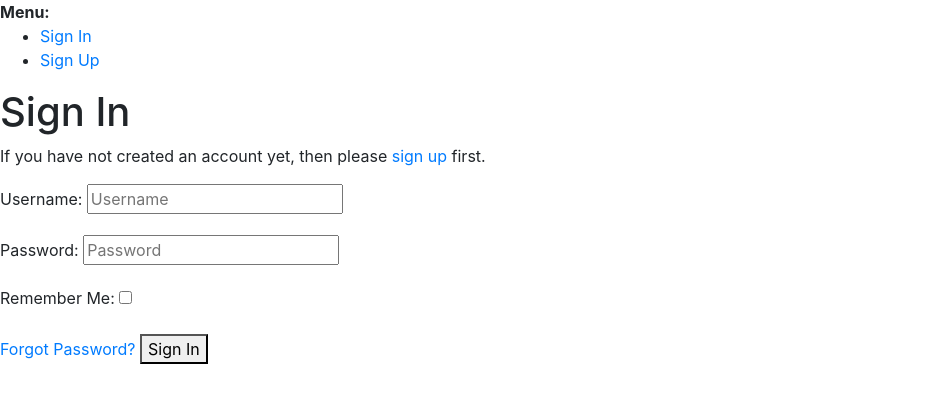
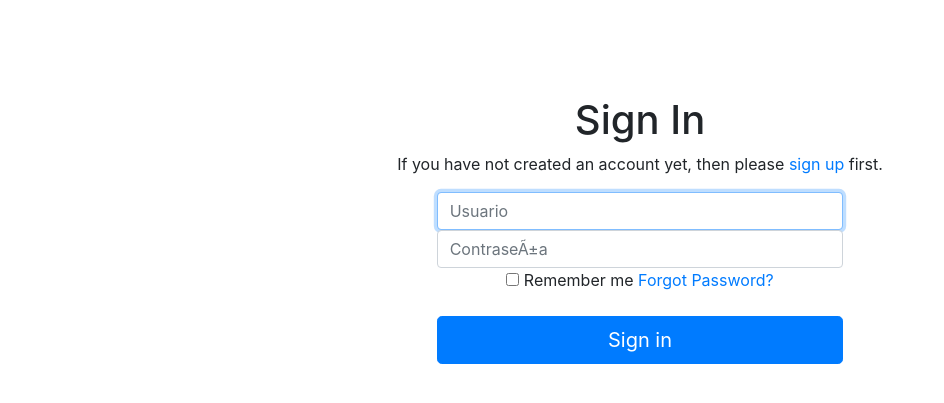
Before and after one commit to gomezportillo/SSBW, a Django app: page /accounts/login/ in a window 1280 px wide. Shown: the top 403 px of the page, without its empty margins (0-944 px from the left). Run offline with Django 3.2, Linux system fonts and the light colour scheme; some libraries are stand-ins or nearby versions.

Commit message:
Updated base and login templates

```diff
--- a/templates/account/login.html
+++ b/templates/account/login.html
@@ -1,3 +1,4 @@
+
 {% extends "account/base.html" %}
 
 {% load i18n %}
@@ -6,7 +7,7 @@
 {% block head_title %}{% trans "Sign In" %}{% endblock %}
 
 {% block content %}
-
+<br /><br /><br /><br />
 <h1>{% trans "Sign In" %}</h1>
 
 {% get_providers as socialaccount_providers %}
@@ -33,7 +34,28 @@ for a {{ site_name }} account and sign in below:{% endblocktrans %}</p>
     <a href="{{ signup_url }}">sign up</a> first.{% endblocktrans %}</p>
     {% endif %}
 
-<form class="login" method="POST" action="{% url 'account_login' %}">
+
+    <form class="form-signin row"  method="POST" action="{% url 'account_login' %}">
+      {% csrf_token %}
+      <div class="col-md-4 col-sm-1"></div>
+      <div class="col-md-4 col-sm-10">
+
+        <label for="inputEmail" class="sr-only">Email address</label>
+        <input type="text" id="" name="login" class="form-control" placeholder="Usuario" required autofocus>
+        <label for="inputPassword" class="sr-only">Password</label>
+        <input type="password" name="password" id="inputPassword" class="form-control" placeholder="ContraseÃ±a" required>
+        <div class="checkbox mb-3">
+          <label>
+            <input type="checkbox" value="remember-me"> Remember me
+          </label>
+          <a class="button secondaryAction" href="{% url 'account_reset_password' %}">{% trans "Forgot Password?" %}</a>
+
+        </div>
+        <button class="btn btn-lg btn-primary btn-block" type="submit">Sign in</button>
+      </div>
+    </form>
+
+    <!-- <form class="login form-signin" method="POST" action="{% url 'account_login' %}">
     {% csrf_token %}
     {{ form.as_p }}
     {% if redirect_field_value %}
@@ -41,6 +63,6 @@ for a {{ site_name }} account and sign in below:{% endblocktrans %}</p>
     {% endif %}
     <a class="button secondaryAction" href="{% url 'account_reset_password' %}">{% trans "Forgot Password?" %}</a>
     <button class="primaryAction" type="submit">{% trans "Sign In" %}</button>
-</form>
+  </form> -->
 
   {% endblock %}
--- a/templates/base.html
+++ b/templates/base.html
@@ -1,17 +1,19 @@
-<!DOCTYPE html>
-<html>
+
+<!doctype html>
+<html lang="es">
 <head>
-  <!-- Bootstrap -->
-  <link rel="stylesheet" href="https://maxcdn.bootstrapcdn.com/bootstrap/4.3.1/css/bootstrap.min.css">
-  <script src="//cdn.jsdelivr.net/jquery/2.1.3/jquery.js"></script>
-  <script src="https://maxcdn.bootstrapcdn.com/bootstrap/4.3.1/js/bootstrap.min.js"></script>
+  <!-- Required meta tags -->
+  <meta charset="utf-8">
+  <meta name="viewport" content="width=device-width, initial-scale=1, shrink-to-fit=no">
+
+  <!-- Bootstrap CSS -->
+  <link rel="stylesheet" href="https://stackpath.bootstrapcdn.com/bootstrap/4.3.1/css/bootstrap.min.css" integrity="sha384-ggOyR0iXCbMQv3Xipma34MD+dH/1fQ784/j6cY/iJTQUOhcWr7x9JvoRxT2MZw1T" crossorigin="anonymous">
 
   <title>{% block head_title %}{% endblock %}</title>
-
   {% block extra_head %}
   {% endblock %}
 </head>
-<body>
+<body class="text-center">
   {% block body %}
 
   {% if messages %}
@@ -25,22 +27,14 @@
   </div>
   {% endif %}
 
-  <div>
-    <strong>Menu:</strong>
-    <ul>
-      {% if user.is_authenticated %}
-      <li><a href="{% url 'account_email' %}">Change E-mail</a></li>
-      <li><a href="{% url 'account_logout' %}">Sign Out</a></li>
-      {% else %}
-      <li><a href="{% url 'account_login' %}">Sign In</a></li>
-      <li><a href="{% url 'account_signup' %}">Sign Up</a></li>
-      {% endif %}
-    </ul>
-  </div>
   {% block content %}
   {% endblock %}
   {% endblock %}
   {% block extra_body %}
   {% endblock %}
+  <!-- jQuery first, then Popper.js, then Bootstrap JS -->
+  <script src="https://code.jquery.com/jquery-3.3.1.slim.min.js" integrity="sha384-q8i/X+965DzO0rT7abK41JStQIAqVgRVzpbzo5smXKp4YfRvH+8abtTE1Pi6jizo" crossorigin="anonymous"></script>
+  <script src="https://cdnjs.cloudflare.com/ajax/libs/popper.js/1.14.7/umd/popper.min.js" integrity="sha384-UO2eT0CpHqdSJQ6hJty5KVphtPhzWj9WO1clHTMGa3JDZwrnQq4sF86dIHNDz0W1" crossorigin="anonymous"></script>
+  <script src="https://stackpath.bootstrapcdn.com/bootstrap/4.3.1/js/bootstrap.min.js" integrity="sha384-JjSmVgyd0p3pXB1rRibZUAYoIIy6OrQ6VrjIEaFf/nJGzIxFDsf4x0xIM+B07jRM" crossorigin="anonymous"></script>
 </body>
 </html>
```
Lines whose indentation alone changed are shown as unchanged.
